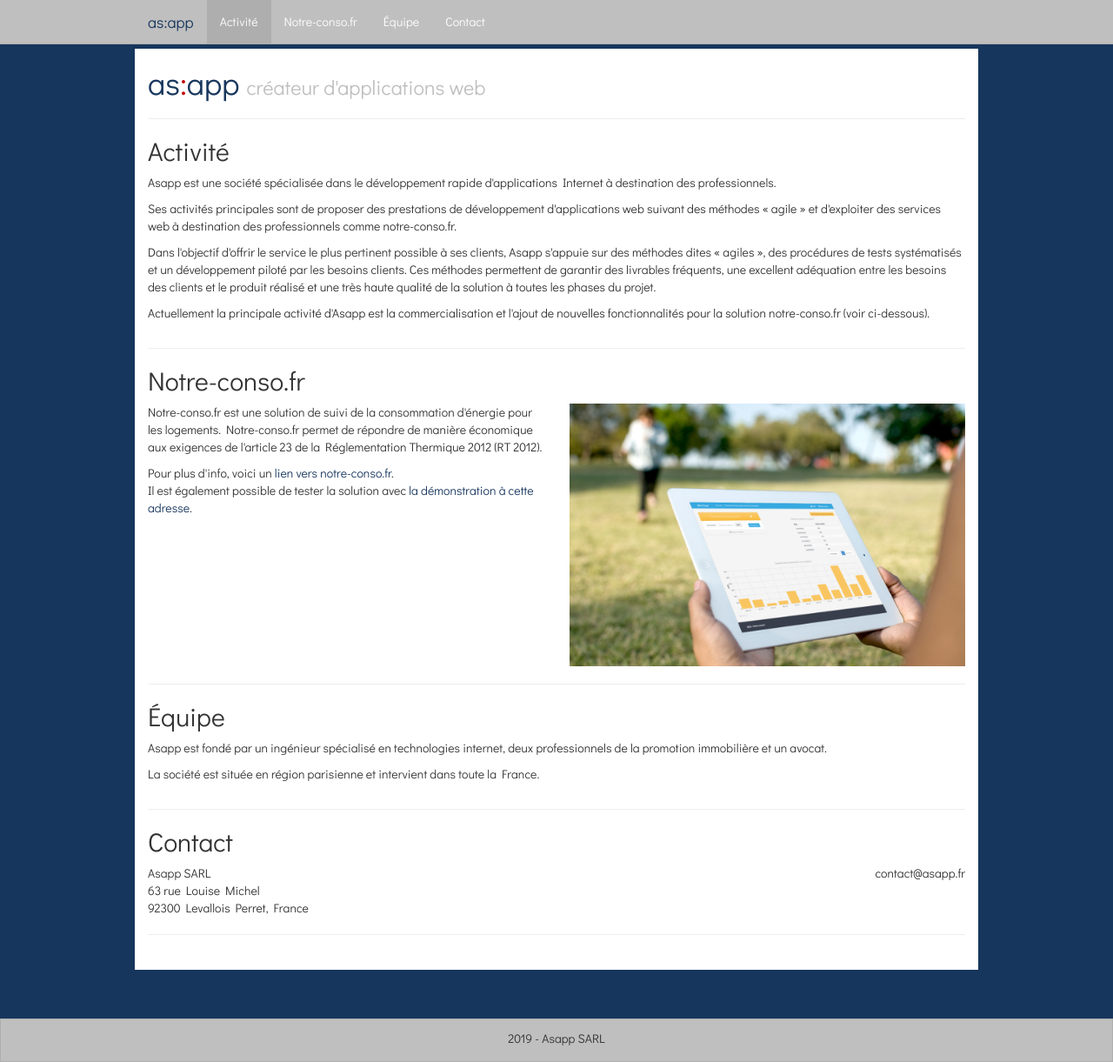
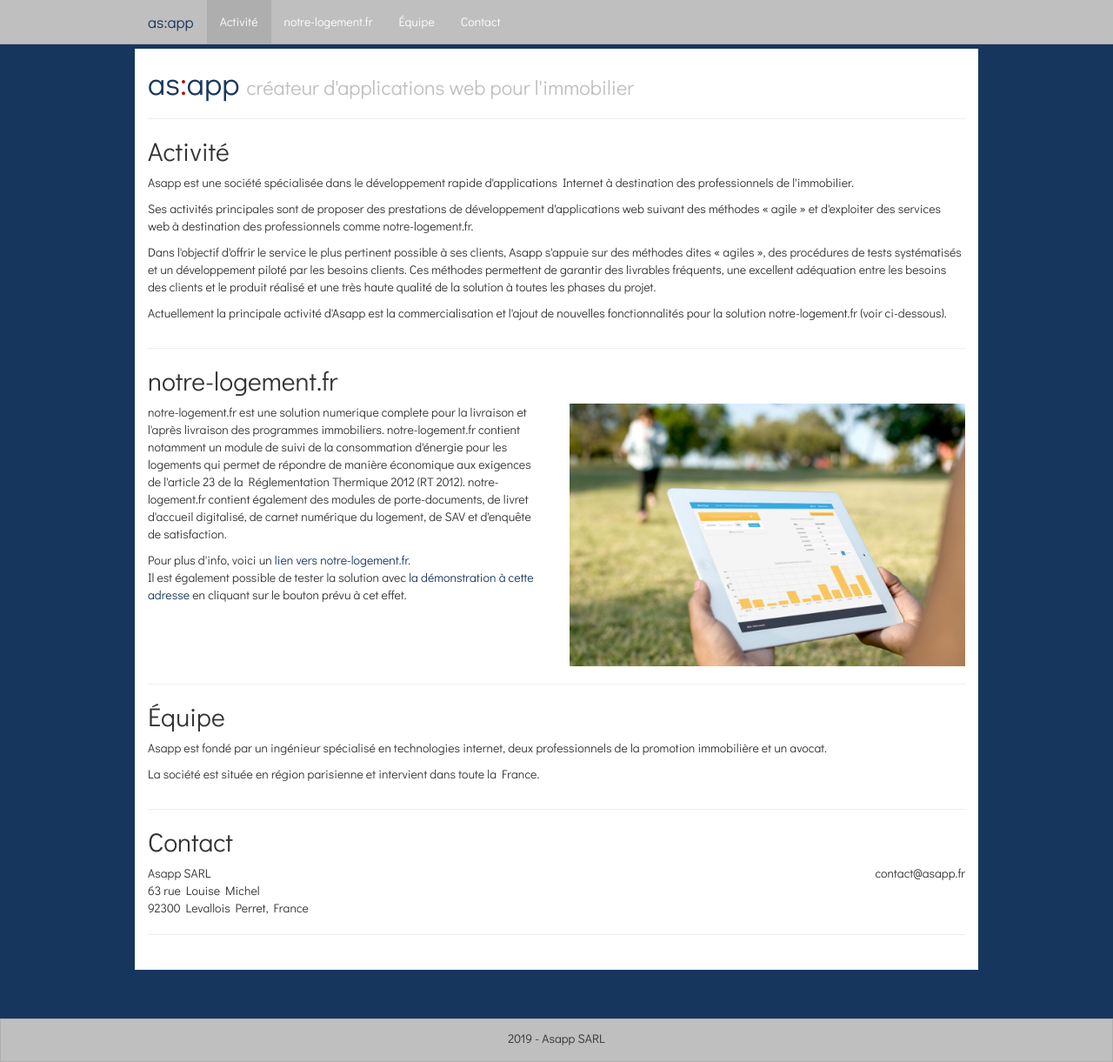
Before and after one commit to asapp/asapp.github.io, a Jekyll site: the page built from index.html, in a window 1280 px wide and 1221 px high. Shown: the whole window at 87% size. Built offline with Jekyll 4.4.1, drawn with Linux system fonts in a browser that asks for light colours; nearby versions of some CDN libraries.

Commit message:
replace conso by logement

```diff
--- a/_includes/navbar.html
+++ b/_includes/navbar.html
@@ -12,7 +12,7 @@
     <div id="navbar" class="collapse navbar-collapse">
       <ul class="nav navbar-nav">
         <li class="active"><a href="#activity">Activité</a></li>
-        <li><a href="#notre-conso">Notre-conso.fr</a></li>
+        <li><a href="#notre-logement">notre-logement.fr</a></li>
         <li><a href="#team">Équipe</a></li>
         <li><a href="#contact">Contact</a></li>
       </ul>
--- a/index.html
+++ b/index.html
@@ -1,9 +1,9 @@
 ---
-title: Asapp - créateur d'applications web
+title: Asapp - créateur d'applications web pour l'immobilier
 ---
 <h1 class="blue">
   as<span class="red">:</span>app
-  <small class="gray">créateur d'applications web</small>
+  <small class="gray">créateur d'applications web pour l'immobilier</small>
 </h1>
 
 <hr>
@@ -12,33 +12,33 @@
 <div class='row'>
   <div class='col-xs-12'>
     <p>
-      Asapp est une société spécialisée dans le développement rapide d'applications Internet à destination des professionnels.
+      Asapp est une société spécialisée dans le développement rapide d'applications Internet à destination des professionnels de l'immobilier.
     </p>
     <p>
-      Ses activités principales sont de proposer des prestations de développement d'applications web suivant des méthodes « agile » et d'exploiter des services web à destination des professionnels comme notre-conso.fr.
+      Ses activités principales sont de proposer des prestations de développement d'applications web suivant des méthodes « agile » et d'exploiter des services web à destination des professionnels comme notre-logement.fr.
     </p>
     <p>
       Dans l'objectif d'offrir le service le plus pertinent possible à ses clients, Asapp s'appuie sur des méthodes dites « agiles », des procédures de tests systématisés et un développement piloté par les besoins clients. Ces méthodes permettent de garantir des livrables fréquents, une excellent adéquation entre les besoins des clients et le produit réalisé et une très haute qualité de la solution à toutes les phases du projet.
     </p>
     <p>
-      Actuellement la principale activité d'Asapp est la commercialisation et l'ajout de nouvelles fonctionnalités pour la solution notre-conso.fr (voir ci-dessous).
+      Actuellement la principale activité d'Asapp est la commercialisation et l'ajout de nouvelles fonctionnalités pour la solution notre-logement.fr (voir ci-dessous).
     </p>
   </div>
 </div>
 
 <hr>
 
-<a class="anchor" id="notre-conso"></a>
-<h2>Notre-conso.fr</h2>
+<a class="anchor" id="notre-logement"></a>
+<h2>notre-logement.fr</h2>
 <div class='row'>
   <div class='col-xs-6'>
     <p>
-      Notre-conso.fr est une solution de suivi de la consommation d'énergie pour les logements. Notre-conso.fr permet de répondre de manière économique aux exigences de l'article 23 de la Réglementation Thermique 2012 (RT 2012).
+      notre-logement.fr est une solution numerique complete pour la livraison et l'après livraison des programmes immobiliers. notre-logement.fr contient notamment un module de suivi de la consommation d'énergie pour les logements qui permet de répondre de manière économique aux exigences de l'article 23 de la Réglementation Thermique 2012 (RT 2012). notre-logement.fr contient également des modules de porte-documents, de livret d'accueil digitalisé, de carnet numérique du logement, de SAV et d'enquête de satisfaction.
     </p>
     <p>
-      Pour plus d'info, voici un <a href="https://www.notre-conso.fr">lien vers notre-conso.fr</a>.
+      Pour plus d'info, voici un <a href="https://www.notre-logement.fr">lien vers notre-logement.fr</a>.
       <br>
-      Il est également possible de tester la solution avec <a href="https://www.notre-conso.fr/profile/demo">la démonstration à cette adresse</a>.
+      Il est également possible de tester la solution avec <a href="https://www.notre-logement.fr/">la démonstration à cette adresse</a> en cliquant sur le bouton prévu à cet effet.
     </p>
   </div>
   <div class='col-xs-6'>
```
